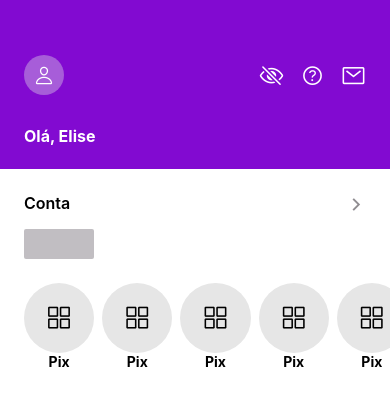
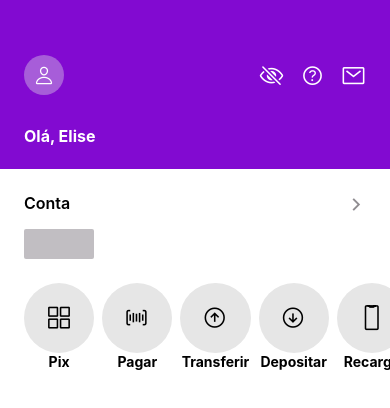
Before and after one commit to e-lis-e/Nubank-Clone, a React Native app in the folder NuClone/: screen / in a window 390 px wide. Shown: the top 408 px of the page. Built offline with nearby package versions, Linux system fonts and the light colour scheme.

Commit message:
Update Header.tsx
Alteração de componentes da tela para maior semelhança com o aplicativo original

```diff
--- a/NuClone/components/Header/Header.tsx
+++ b/NuClone/components/Header/Header.tsx
@@ -55,55 +55,55 @@ export function Header() {
 
           <OptionView>
             <OptionIcon>
-            <Ionicons name='grid-outline' size={25} color='#000'/>
+            <Ionicons name='barcode-outline' size={25} color='#000'/>
             </OptionIcon>
             <OptionText>
-              Pix
+              Pagar
             </OptionText>
           </OptionView>
 
           <OptionView>
             <OptionIcon>
-            <Ionicons name='grid-outline' size={25} color='#000'/>
+            <Ionicons name='arrow-up-circle-outline' size={25} color='#000'/>
             </OptionIcon>
             <OptionText>
-              Pix
+              Transferir
             </OptionText>
           </OptionView>
 
           <OptionView>
             <OptionIcon>
-            <Ionicons name='grid-outline' size={25} color='#000'/>
+            <Ionicons name='arrow-down-circle-outline' size={25} color='#000'/>
             </OptionIcon>
             <OptionText>
-              Pix
+              Depositar
             </OptionText>
           </OptionView>
 
           <OptionView>
             <OptionIcon>
-            <Ionicons name='grid-outline' size={25} color='#000'/>
+            <Ionicons name='phone-portrait-outline' size={25} color='#000'/>
             </OptionIcon>
             <OptionText>
-              Pix
+              Recarga
             </OptionText>
           </OptionView>
 
           <OptionView>
             <OptionIcon>
-            <Ionicons name='grid-outline' size={25} color='#000'/>
+            <Ionicons name='heart-outline' size={25} color='#000'/>
             </OptionIcon>
             <OptionText>
-              Pix
+              Doação
             </OptionText>
           </OptionView>
 
           <OptionView>
             <OptionIcon>
-            <Ionicons name='grid-outline' size={25} color='#000'/>
+            <Ionicons name='cellular-outline' size={25} color='#000'/>
             </OptionIcon>
             <OptionText>
-              Pix
+              Investir
             </OptionText>
           </OptionView>
         </ScrollView>
```
